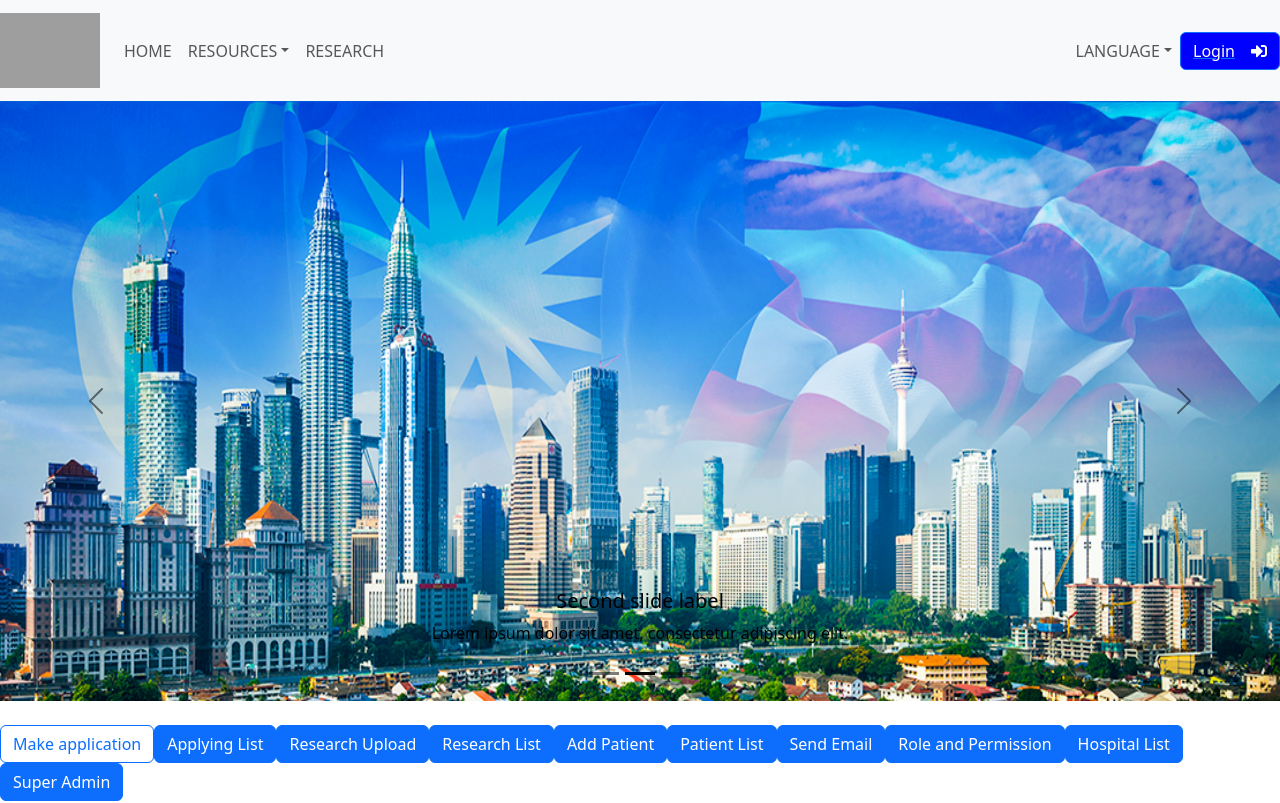
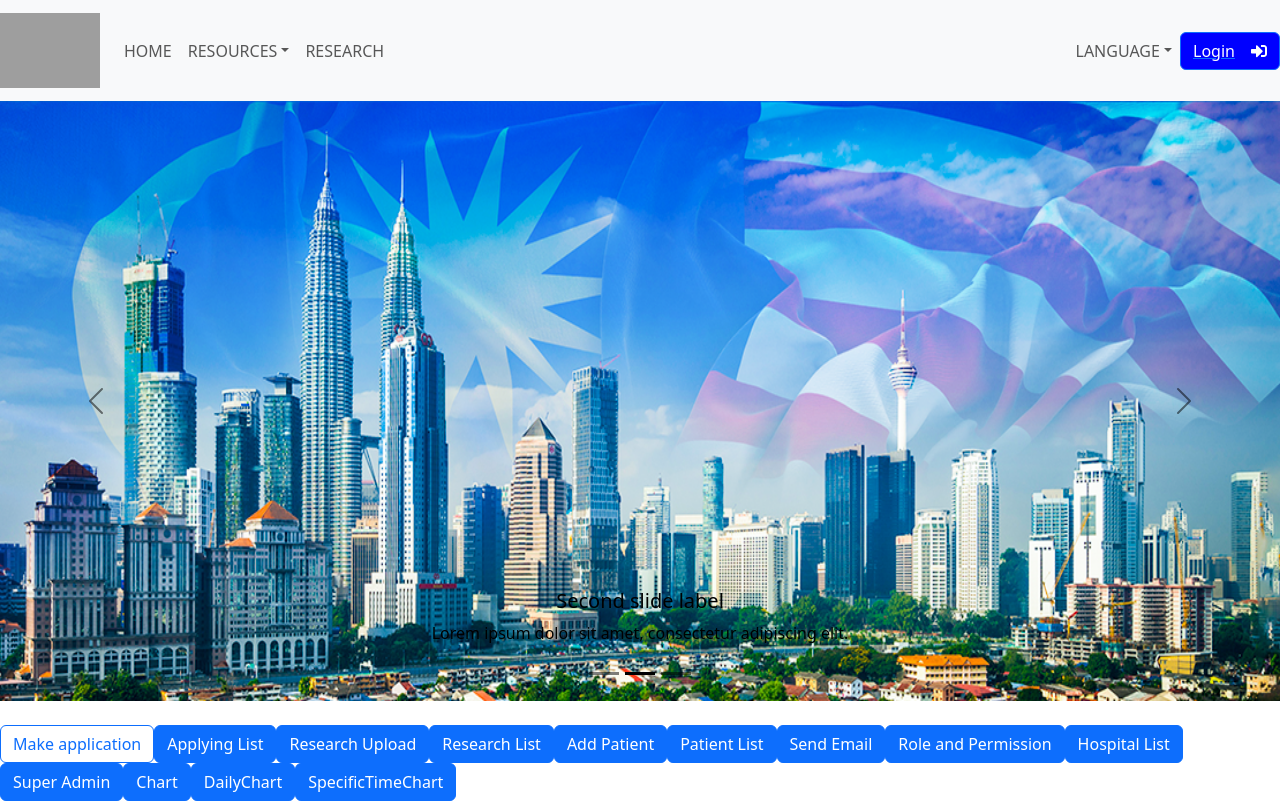
Before and after one commit to JSPUA/NEWGITHUBUST, a React (Vite) app in the folder frontend/: page / in a window 1280 px wide. Shown: the top 803 px of the page. Built offline with nearby package versions, Linux system fonts and the light colour scheme; grey boxes are pictures that could not be loaded.

Commit message:
Update Home.jsx

```diff
--- a/frontend/src/pages/Home.jsx
+++ b/frontend/src/pages/Home.jsx
@@ -281,6 +281,9 @@ const Home = () => {
 <Link  to={`/rolePermission`}><Button variant="primary"> Role and Permission</Button></Link>
 <Link  to={`/hospitalList`}><Button variant="primary"> Hospital List</Button></Link>
 <Link  to={`/superAdmin`}><Button variant="primary"> Super Admin </Button></Link>
+<Link  to={`/chart`}><Button variant="primary"> Chart </Button></Link>
+<Link  to={`/dailyCount`}><Button variant="primary"> DailyChart </Button></Link>
+<Link  to={`/specificDateCount`}><Button variant="primary"> SpecificTimeChart </Button></Link>
 {/* <Link  to={`/addStent`}><Button variant="primary">Add Stent</Button></Link>
 <Link  to={`/showStent`}><Button variant="primary">Show Stent</Button></Link>
 <Link  to={`/combine`}><Button variant="primary">Combine</Button></Link>
```
